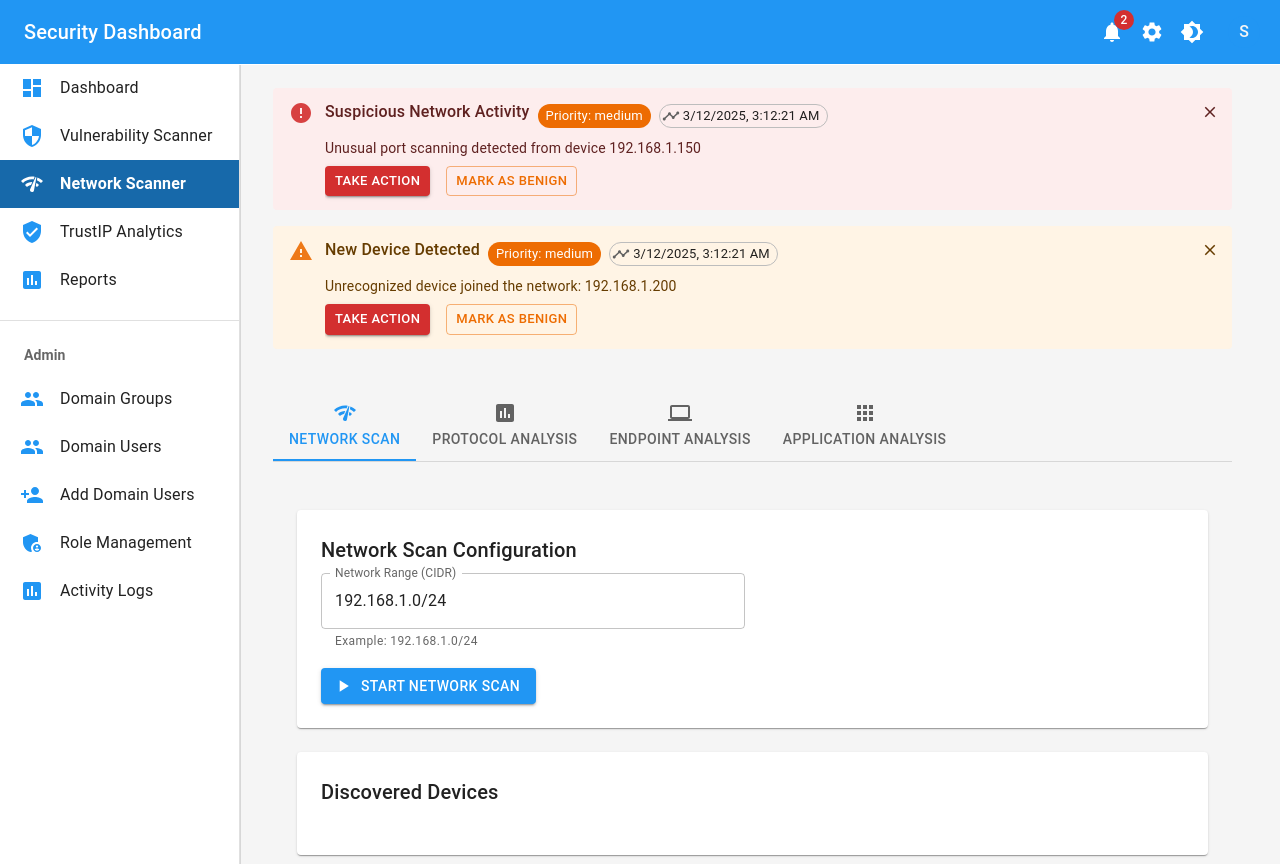
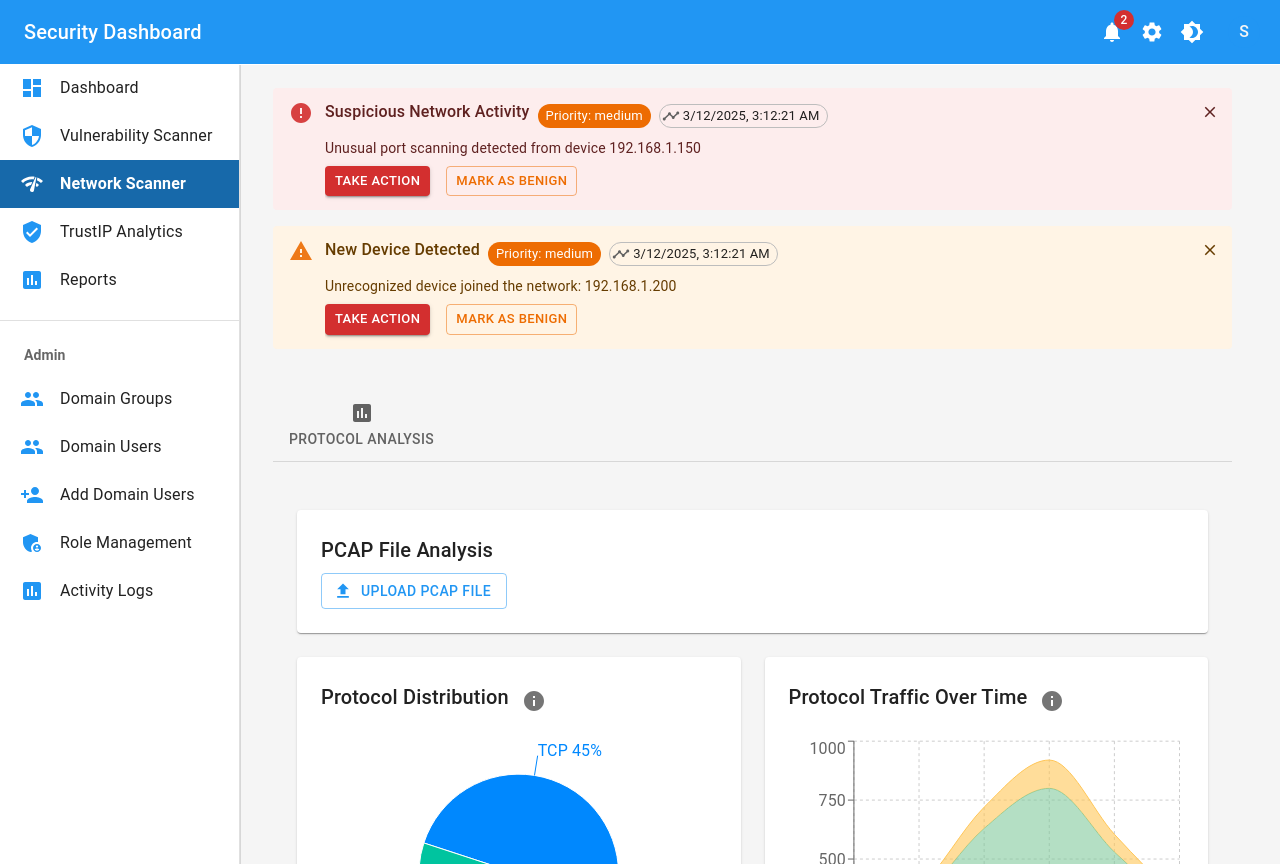
Before and after one commit to ilovemysocksmoree/ADscanner-, a React (Vite) app: page /network-scanner in a window 1280 px wide. Built offline with nearby package versions, Linux system fonts and the light colour scheme; sample sign-in values are in the browser's storage.

Commit message:
Changed the Network Scanner component, made the protocal tab only showed at first and later load its other components.

```diff
--- a/src/pages/NetworkScanner.tsx
+++ b/src/pages/NetworkScanner.tsx
@@ -233,7 +233,7 @@ export default function NetworkScanner() {
   const [alerts, setAlerts] = useState<NetworkAlert[]>(mockNetworkAlerts);
   const [snackbarOpen, setSnackbarOpen] = useState(false);
   const [snackbarMessage, setSnackbarMessage] = useState('');
-  const [selectedTab, setSelectedTab] = useState(0);
+  const [selectedTab, setSelectedTab] = useState(1);
   const [darkMode, setDarkMode] = useState(false);
   const [file, setFile] = useState<File | null>(null);
   const [isAnalyzing, setIsAnalyzing] = useState(false);
@@ -560,13 +560,21 @@ export default function NetworkScanner() {
 
       <Box sx={{ borderBottom: 1, borderColor: 'divider', mb: 3 }}>
         <Tabs value={selectedTab} onChange={handleTabChange} aria-label="network analysis tabs">
+          {file && showDetailedResults && (
             <Tab label="Network Scan" icon={<NetworkCheckIcon />} {...a11yProps(0)} />
+          )}
           <Tab label="Protocol Analysis" icon={<AssessmentIcon />} {...a11yProps(1)} />
+          {file && showDetailedResults && (
+            <>
               <Tab label="Endpoint Analysis" icon={<ComputerIcon />} {...a11yProps(2)} />
               <Tab label="Application Analysis" icon={<AppsIcon />} {...a11yProps(3)} />
+            </>
+          )}
         </Tabs>
       </Box>
 
+      {/* Only show Network Scan tab panel if file is uploaded and analyzed */}
+      {file && showDetailedResults && (
         <TabPanel value={selectedTab} index={0}>
           {/* Network Scan Configuration */}
           <Grid container spacing={3}>
@@ -659,7 +667,9 @@ export default function NetworkScanner() {
             </Grid>
           </Grid>
         </TabPanel>
+      )}
 
+      {/* Protocol Analysis tab panel is always visible */}
       <TabPanel value={selectedTab} index={1}>
         <Grid container spacing={3}>
           <Grid item xs={12}>
@@ -802,6 +812,9 @@ export default function NetworkScanner() {
         </Grid>
       </TabPanel>
 
+      {/* Only show Endpoint and Application Analysis tab panels if file is uploaded and analyzed */}
+      {file && showDetailedResults && (
+        <>
           <TabPanel value={selectedTab} index={2}>
             <Grid container spacing={3}>
               <Grid item xs={12}>
@@ -1343,6 +1356,8 @@ export default function NetworkScanner() {
               </Grid>
             </Grid>
           </TabPanel>
+        </>
+      )}
 
       <Snackbar
         open={snackbarOpen}
```
Lines whose indentation alone changed are shown as unchanged.
